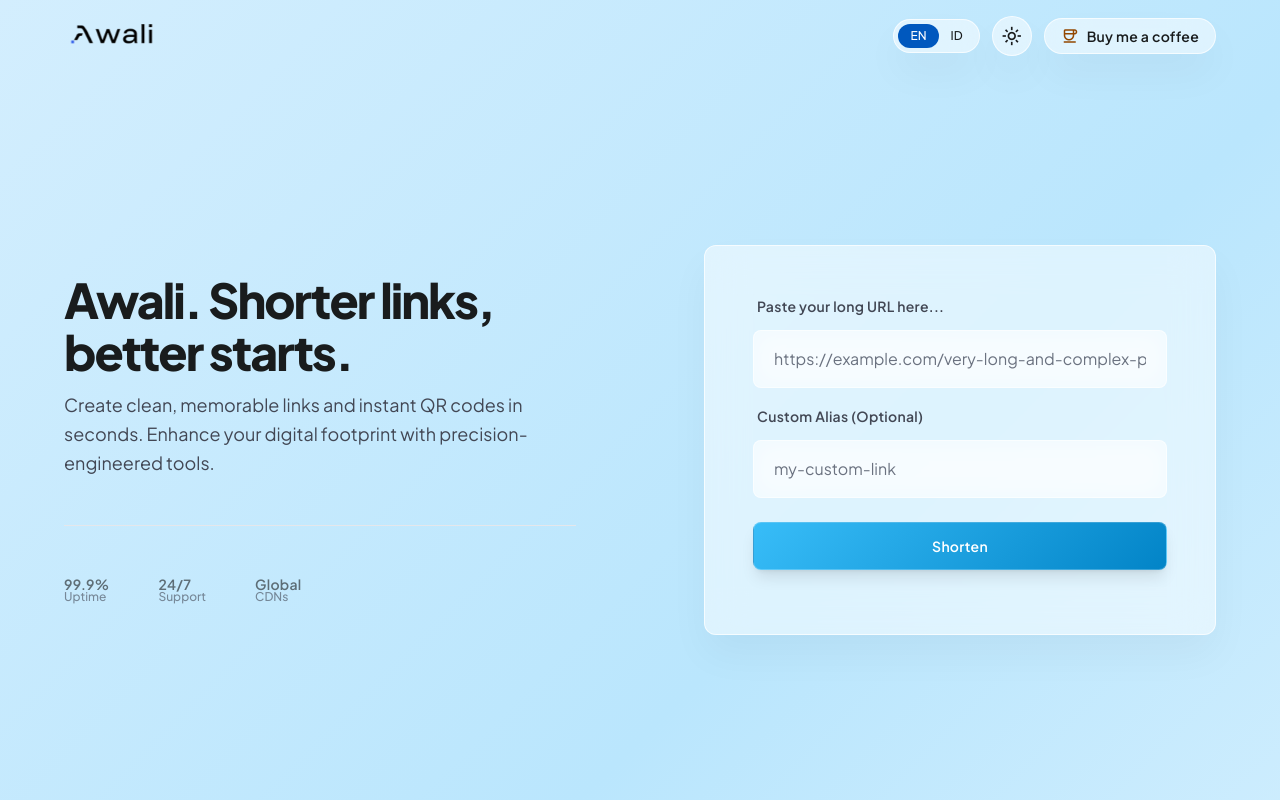
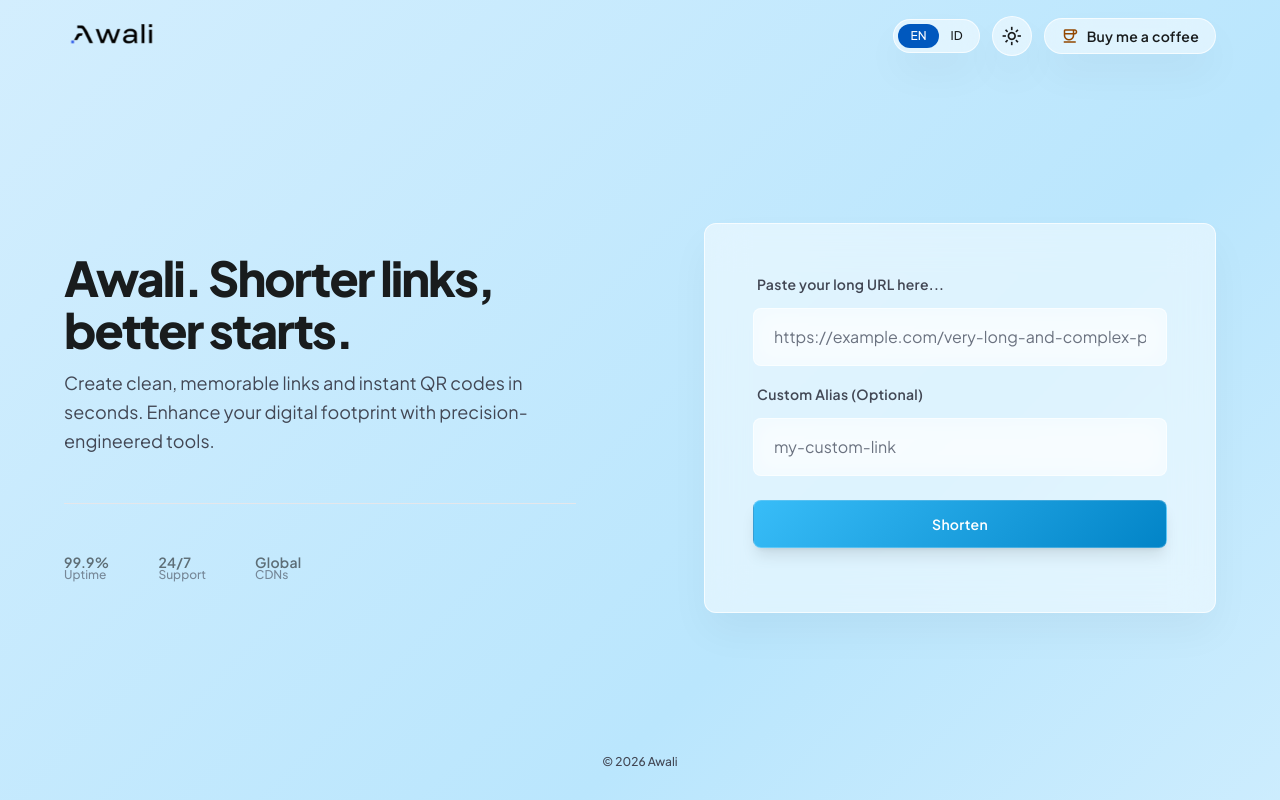
Before and after one commit to putraawali/awali.id, a React (Vite) app: page / in a window 1280 px wide. Built offline with nearby package versions, Linux system fonts and the light colour scheme.

Commit message:
feat: add footer copyright

```diff
--- a/src/App.tsx
+++ b/src/App.tsx
@@ -4,6 +4,7 @@
 import { translations } from "./data/content";
 import { Toast } from "./components/Toast";
 import { BackgroundWave } from "./components/BackgroundWave";
+import { Footer } from "./components/Footer";
 import { HeroSection } from "./components/HeroSection";
 import { ToolCard } from "./components/ToolCard";
 
@@ -112,7 +113,7 @@
     };
 
     return (
-        <div className="relative z-10 min-h-[100vh] overflow-x-hidden font-sans">
+        <div className="relative z-10 min-h-[100vh] overflow-x-hidden font-sans flex flex-col">
             <BackgroundWave />
             <HeaderBar
                 lang={lang}
@@ -122,7 +123,7 @@
                 onChangeTheme={handleThemeChange}
             />
             <main
-                className={`min-h-screen flex flex-col md:flex-row pt-20 relative z-10 lang-transition ${isLangExiting ? "lang-exit" : ""
+                className={`flex-1 flex flex-col md:flex-row pt-20 relative z-10 lang-transition ${isLangExiting ? "lang-exit" : ""
                     }`}
                 id="main-content"
             >
@@ -130,6 +131,7 @@
 
                 <ToolCard t={t} lang={lang} showToast={showToast} />
             </main>
+            <Footer />
 
             <Toast
                 visible={toast.visible}
--- /dev/null
+++ b/src/components/Footer.tsx
@@ -0,0 +1,19 @@
+const startYear = 2026;
+
+function getCopyrightYear() {
+    const currentYear = new Date().getFullYear();
+
+    return currentYear > startYear
+        ? `${startYear}-${currentYear}`
+        : `${startYear}`;
+}
+
+export function Footer() {
+    return (
+        <footer className="relative z-10 px-container-padding-mb md:px-container-padding-dt pb-8 text-center">
+            <p className="text-label-sm font-label-sm text-on-surface-variant">
+                &copy; {getCopyrightYear()} Awali
+            </p>
+        </footer>
+    );
+}
```
